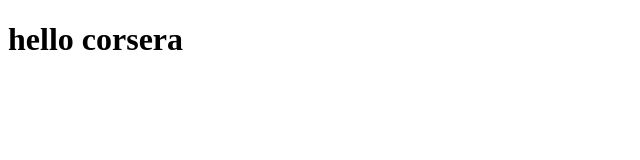
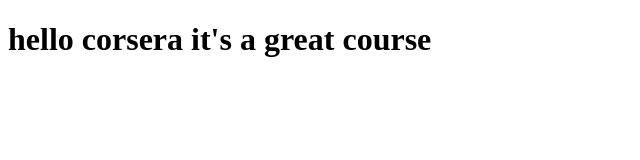
Before and after one commit to Arazshabestari/corseratest, a plain HTML site: page site/index.html in a window 1280 px wide. Shown: the whole page, without its empty margins (0-640 px from the left). Drawn offline with Linux system fonts and the light colour scheme.

Commit message:
Small addition to our page content

```diff
--- a/site/index.html
+++ b/site/index.html
@@ -4,6 +4,6 @@
 	<title>Hellor corsera!</title>
 </head>
 <body>
-<h1> hello corsera </h1>
+<h1>hello corsera it's a great course</h1>
 </body>
 </html>
```
